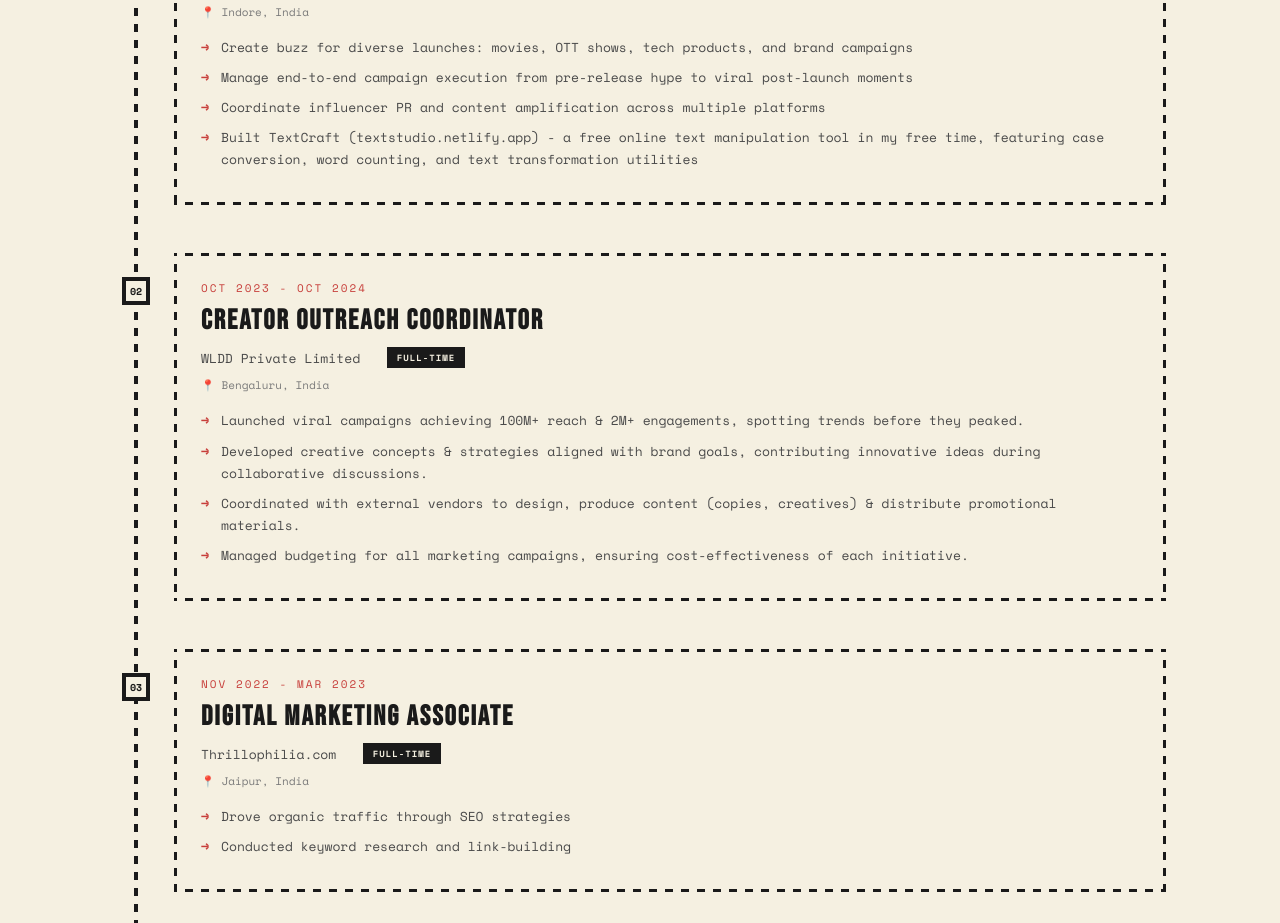
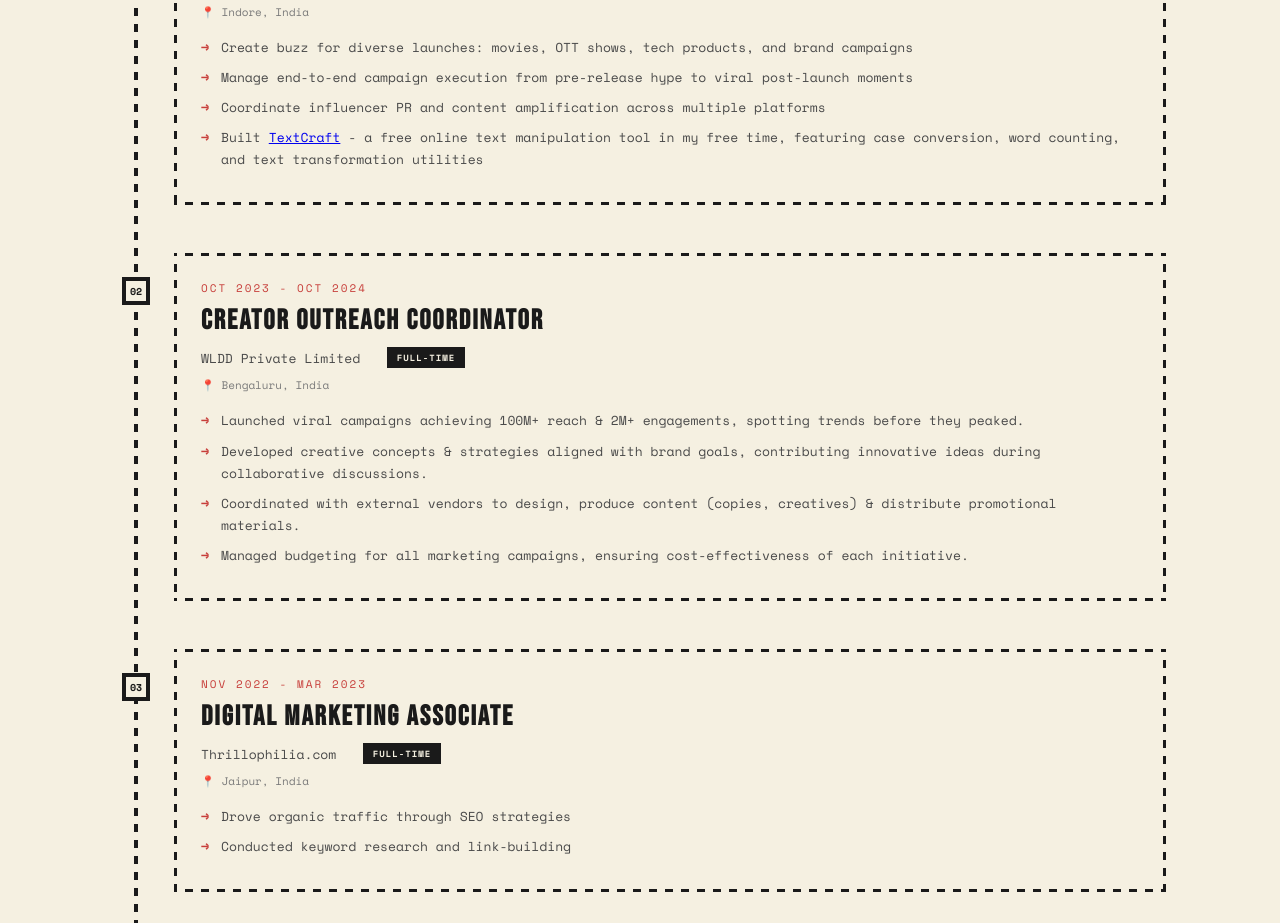
Before and after one commit to vrsn001/lakshay-portfolio, a React (Vite) app: page / in a window 1280 px wide. Shown: the part 2280-3203 px from the top of the page. Built offline with nearby package versions, Linux system fonts and the light colour scheme; a web font is replaced by a local one.

Commit message:
Make TextCraft URL clickable with vintage red styling

```diff
--- a/src/App.jsx
+++ b/src/App.jsx
@@ -181,7 +181,7 @@ function App() {
                   "Create buzz for diverse launches: movies, OTT shows, tech products, and brand campaigns",
                   "Manage end-to-end campaign execution from pre-release hype to viral post-launch moments",
                   "Coordinate influencer PR and content amplification across multiple platforms",
-                  "Built TextCraft (textstudio.netlify.app) - a free online text manipulation tool in my free time, featuring case conversion, word counting, and text transformation utilities"
+                  <>Built <a href="https://textstudio.netlify.app/" target="_blank" rel="noopener noreferrer" className="inline-link">TextCraft</a> - a free online text manipulation tool in my free time, featuring case conversion, word counting, and text transformation utilities</>
                 ]}
               />
               <TimelineItem
```
